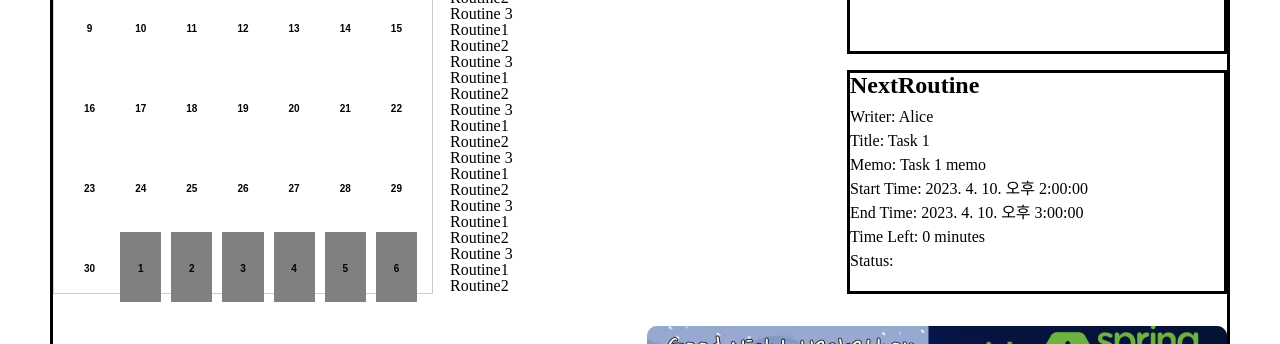
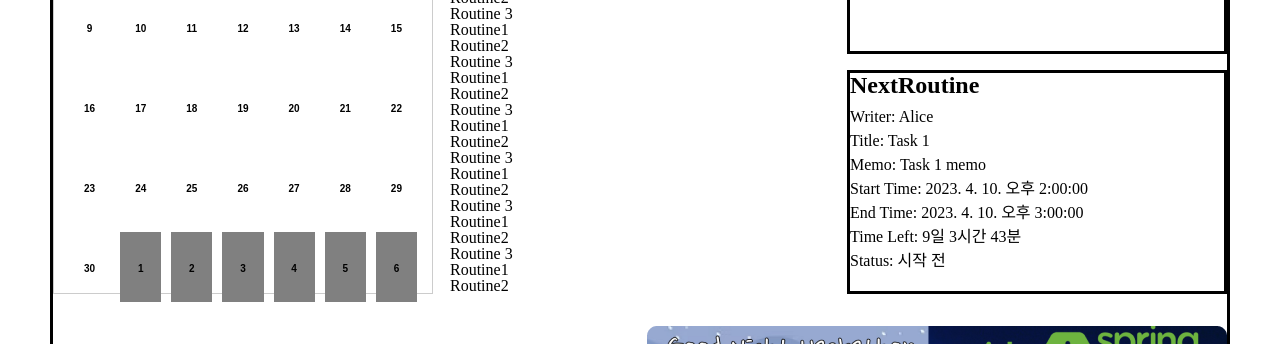
Before and after one commit to Techeer-FM-Studio/frontend, a Next.js app: page / in a window 1280 px wide. Shown: the part 365-709 px from the top of the page. Built offline with nearby package versions, Linux system fonts and the light colour scheme.

Commit message:
feat: 불러온 API가 몇일, 몇시간, 몇분 남았는 지 표시

```diff
--- a/src/components/routine/NextRoutineLayout.tsx
+++ b/src/components/routine/NextRoutineLayout.tsx
@@ -4,49 +4,83 @@ import { getNextRoutine } from '@/apis/getNextRoutine';
 import { TaskInfo, TaskInfoListResponse } from '@/types/routine';
 
 const NextRoutineLayout = () => {
-  const [timeLeft, setTimeLeft] = useState<number>(0);
+  const [timeLeft, setTimeLeft] = useState<{
+    days: number;
+    hours: number;
+    minutes: number;
+  }>({
+    days: 0,
+    hours: 0,
+    minutes: 0,
+  });
   const [routineStatus, setRoutineStatus] = useState<string>('');
-  const [nextRoutineData, setNextRoutineData] = useState<TaskInfo | any>({});
-  const [page, setPage] = useState<number>(1);
-  const [size, setSize] = useState<number>(10);
+  const [nextRoutineData, setNextRoutineData] = useState<TaskInfo | undefined>(
+    undefined
+  );
 
   useEffect(() => {
     const fetchData = async () => {
-      const data = await getNextRoutine(page, size).then((res) => {
-        setNextRoutineData(res[0]?.taskInfoList[0]);
-      });
+      const data = await getNextRoutine(1, 1);
 
-      // let interval = setInterval(() => {
-      //   const startAtTime = new Date().getTime();
-      //   const endAtTime = new Date(data.endAt).getTime();
-      //   const currentTime = new Date().getTime();
-      //   const timeDiff = startAtTime - currentTime;
-      //   setTimeLeft(Math.floor(timeDiff / (1000 * 60)));
-      //   if (Math.floor(timeDiff / (1000 * 60)) > 0 && !data.isFinished) {
-      //     setRoutineStatus('시작 전');
-      //   } else if (
-      //     Math.floor(timeDiff / (1000 * 60)) <= 0 &&
-      //     !data.isFinished
-      //   ) {
-      //     setRoutineStatus('진행 중');
-      //   } else {
-      //     setRoutineStatus('종료');
-      //     clearInterval(interval);
-      //   }
-      // }, 1000);
+      if (data?.length > 0) {
+        const taskInfo = data[0].taskInfoList[0];
+        setNextRoutineData(taskInfo);
 
-      // return () => {
-      //   clearInterval(interval);
-      // };
+        const interval = setInterval(() => {
+          const currentTime = new Date().getTime();
+          const startAtTime = new Date(taskInfo.startAt).getTime();
+          const endAtTime = new Date(taskInfo.endAt).getTime();
+          const timeDiff = endAtTime - currentTime;
+
+          const days = Math.floor(timeDiff / (1000 * 60 * 60 * 24));
+          const hours = Math.floor(
+            (timeDiff % (1000 * 60 * 60 * 24)) / (1000 * 60 * 60)
+          );
+          const minutes = Math.floor(
+            (timeDiff % (1000 * 60 * 60)) / (1000 * 60)
+          );
+
+          setTimeLeft({ days, hours, minutes });
+
+          if (currentTime < startAtTime && !taskInfo.isFinished) {
+            setRoutineStatus('시작 전');
+          } else if (
+            currentTime >= startAtTime &&
+            currentTime < endAtTime &&
+            !taskInfo.isFinished
+          ) {
+            setRoutineStatus('진행 중');
+          } else {
+            setRoutineStatus('종료');
+            clearInterval(interval);
+          }
+        }, 1000);
+
+        return () => {
+          clearInterval(interval);
+        };
+      }
     };
 
     fetchData();
-  }, [page, size]);
+  }, []);
+
+  const timeLeftDisplay = () => {
+    let display = '';
+    if (timeLeft.days > 0) {
+      display += `${timeLeft.days}일 `;
+    }
+    if (timeLeft.hours > 0) {
+      display += `${timeLeft.hours}시간 `;
+    }
+    display += `${timeLeft.minutes}분`;
+    return display;
+  };
 
   return (
     <div className={styles.NextRoutineLayout}>
       <div className={styles.SelectMenu}>NextRoutine</div>
-      {nextRoutineData.writer ? (
+      {nextRoutineData ? (
         <div className={styles.RoutineInfo}>
           <p>Writer: {nextRoutineData?.writer}</p>
           <p>Title: {nextRoutineData?.title}</p>
@@ -54,12 +88,11 @@ const NextRoutineLayout = () => {
           <p>
             Start Time:{' '}
             {new Date(nextRoutineData?.startAt).toLocaleString('ko-KR')}
-            {/* 기존 데이터 : UTC Time, 07:30분이라고 뜨는데 오후 4시 20분에 확인 해보았더니 10분 전이라고 한다던가 */}
           </p>
           <p>
             End Time: {new Date(nextRoutineData?.endAt).toLocaleString('ko-KR')}
           </p>
-          <p>Time Left: {timeLeft} minutes</p>
+          <p>Time Left: {timeLeftDisplay()}</p>
           <p>Status: {routineStatus}</p>
         </div>
       ) : (
```
